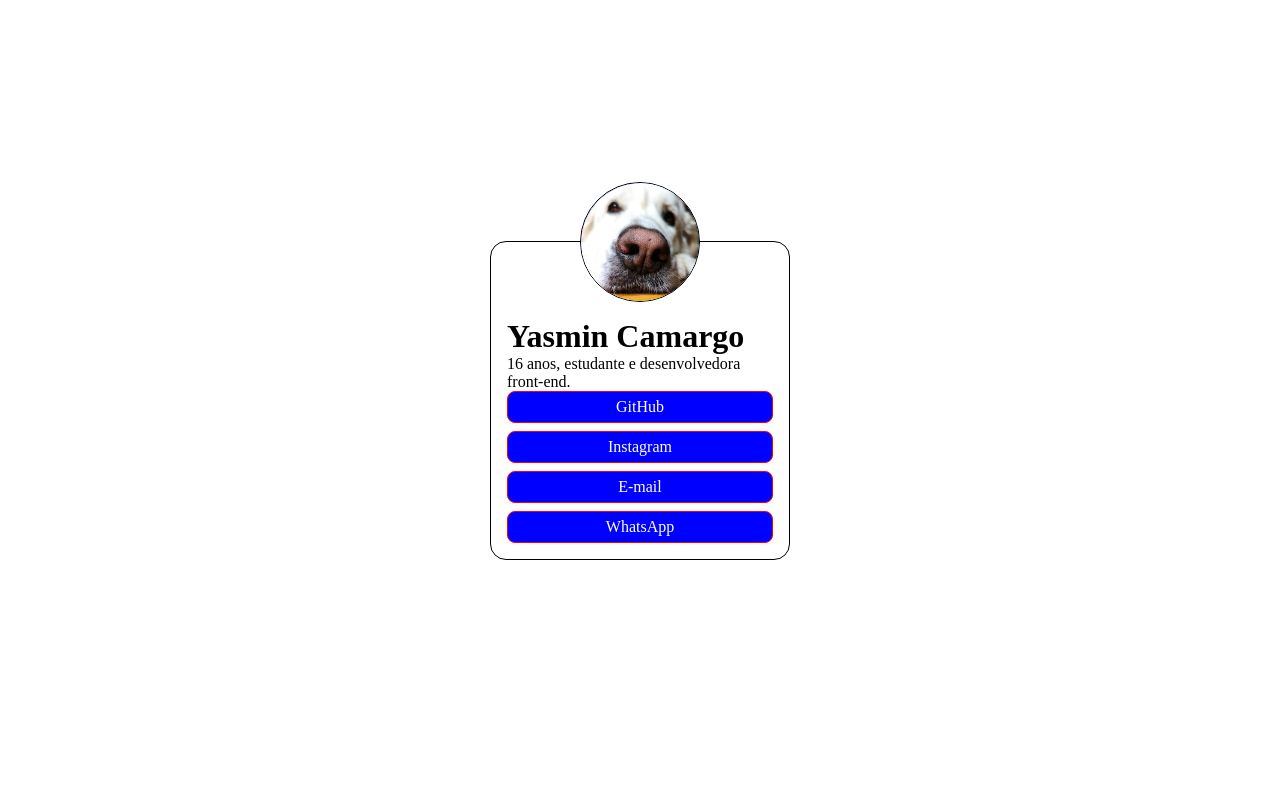
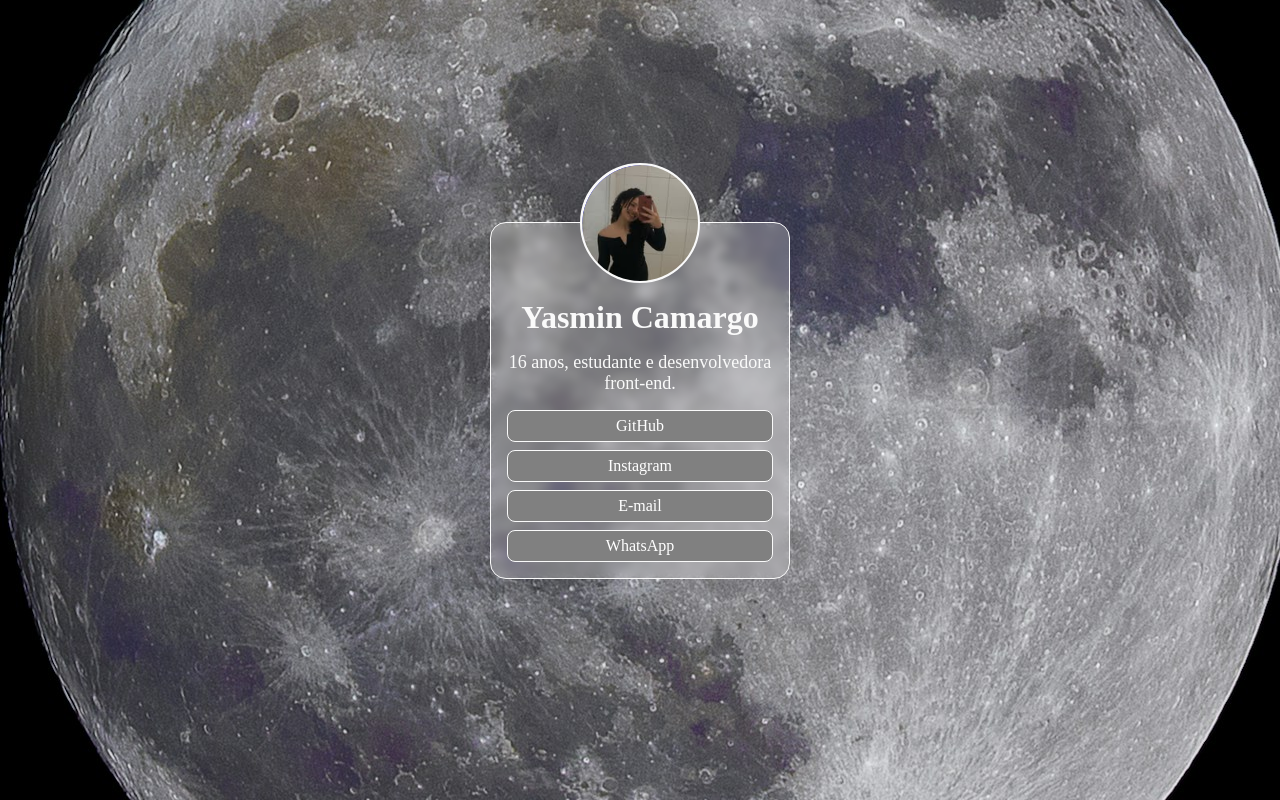
Before and after one commit to ycamargo0517/linkbio, a plain HTML site: page index.html in a window 1280 px wide. Drawn offline with Linux system fonts and the light colour scheme; a web font is replaced by a local one.

Commit message:
Personalização de cores, fontes e imagens

```diff
--- a/css/style.css
+++ b/css/style.css
@@ -1,7 +1,9 @@
+@import url('https://fonts.googleapis.com/css2?family=Cinzel+Decorative:wght@400;700;900&family=Cormorant+SC:wght@300;400;500;600;700&display=swap');
 *{
     margin: 0;
     padding: 0;
     box-sizing: border-box;
+    font-family: "Cormorant SC", serif;
 }
 body{
     width: 100%;
@@ -9,15 +11,20 @@ body{
     display: flex;
     justify-content: center;
     align-items: center;
+    background-image: url(../assets/bg-lua.jpg);
+    background-position: center;
+    block-size: cover;
 }
 main{
     width: 300px;
     min-height: 300px;
     position: relative;
-    border: 1px solid black;
+    border: 1px solid #fafafa;
     border-radius: 1px solid black;
     padding: 76px 16px 16px 16px;
     border-radius: 16px;
+    background-color: #fafafa40;
+    backdrop-filter: blur(4px);
 }
 .perfil{
     width: 120px;
@@ -28,7 +35,8 @@ main{
     translate: -50% -50%;
     overflow: hidden;
     border-radius: 50%;
-    border: 1px solid black;
+    border: 2px solid #fafafa ;
+    background-color:#fafafa;
 
 }
 .perfil .foto,
@@ -78,14 +86,25 @@ a{
     align-items: center;
     width: 100%;
     height: 32px;
-    border: 1px solid red;
+    border: 1px solid #fafafa;
     border-radius: 8px;
-    background-color: blue;
+    background-color: gray;
     transition:  .5s;
     color: white;
     text-decoration: none;
 }
  a:hover{
         background-color: #fff;
-        color: blue;
+        color: gray;
     }
+    h1{
+        font-family: "Cinzel", serif;
+        text-align: center;
+        color: #fafafa;
+    }
+    p{
+        text-align: center;
+        margin: 16px 0;
+        color: #fafafa;
+        font-size: 18px;
+    }
--- a/index.html
+++ b/index.html
@@ -10,10 +10,10 @@
     <main>
         <div class="perfil">
             <div class="foto">
-                <img src="assets/perfil-frente.png" alt="">
+                <img src="assets/foto-instagram.jpg" alt="">
             </div>
              <div class="logo">
-                <img src="assets/perfil-verso.png" alt="">
+                <img src="assets/logo-instagram.jpg" alt="">
              </div>
         </div>
 
```
Also changed, not shown: assets/bg-lua.jpg (added), assets/foto-instagram.jpg (added), assets/logo-instagram.jpg (added), 1 other file.
